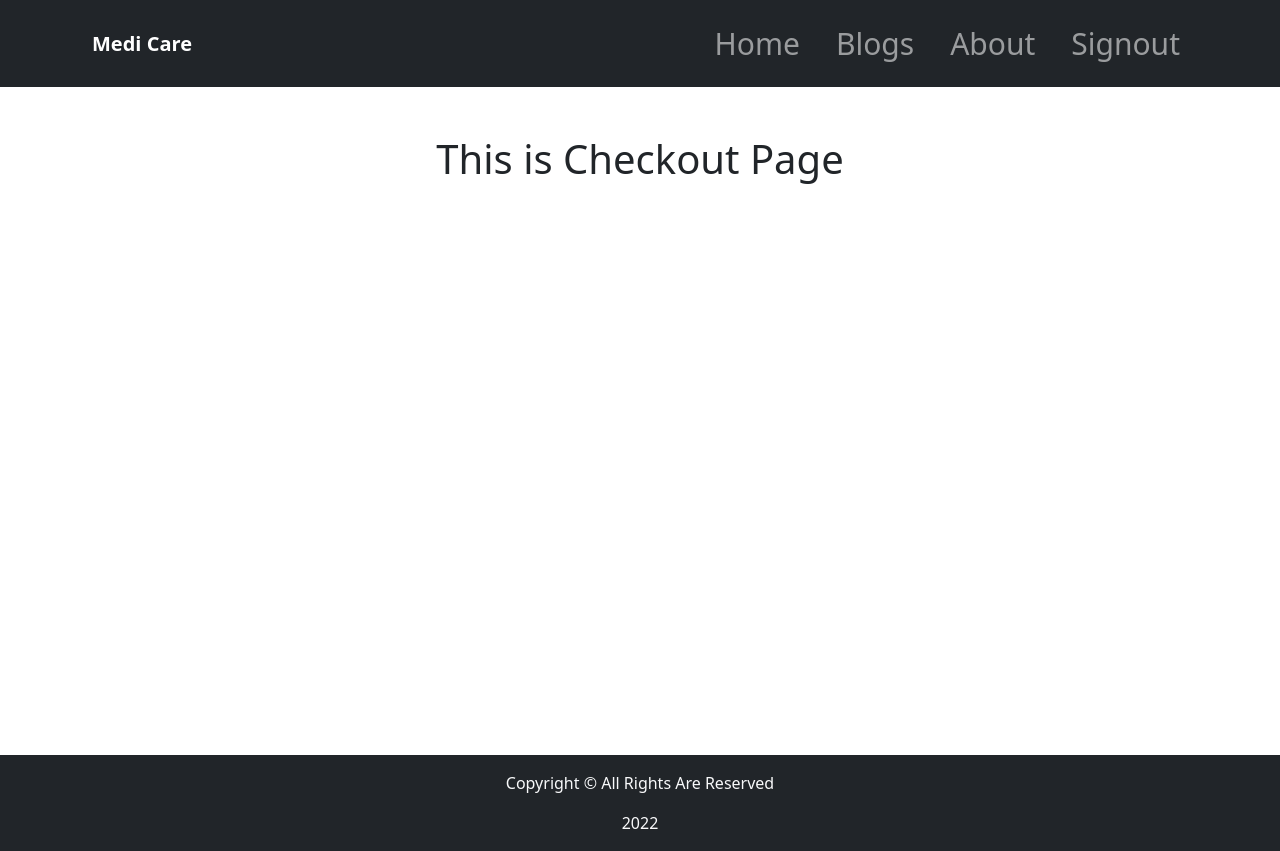
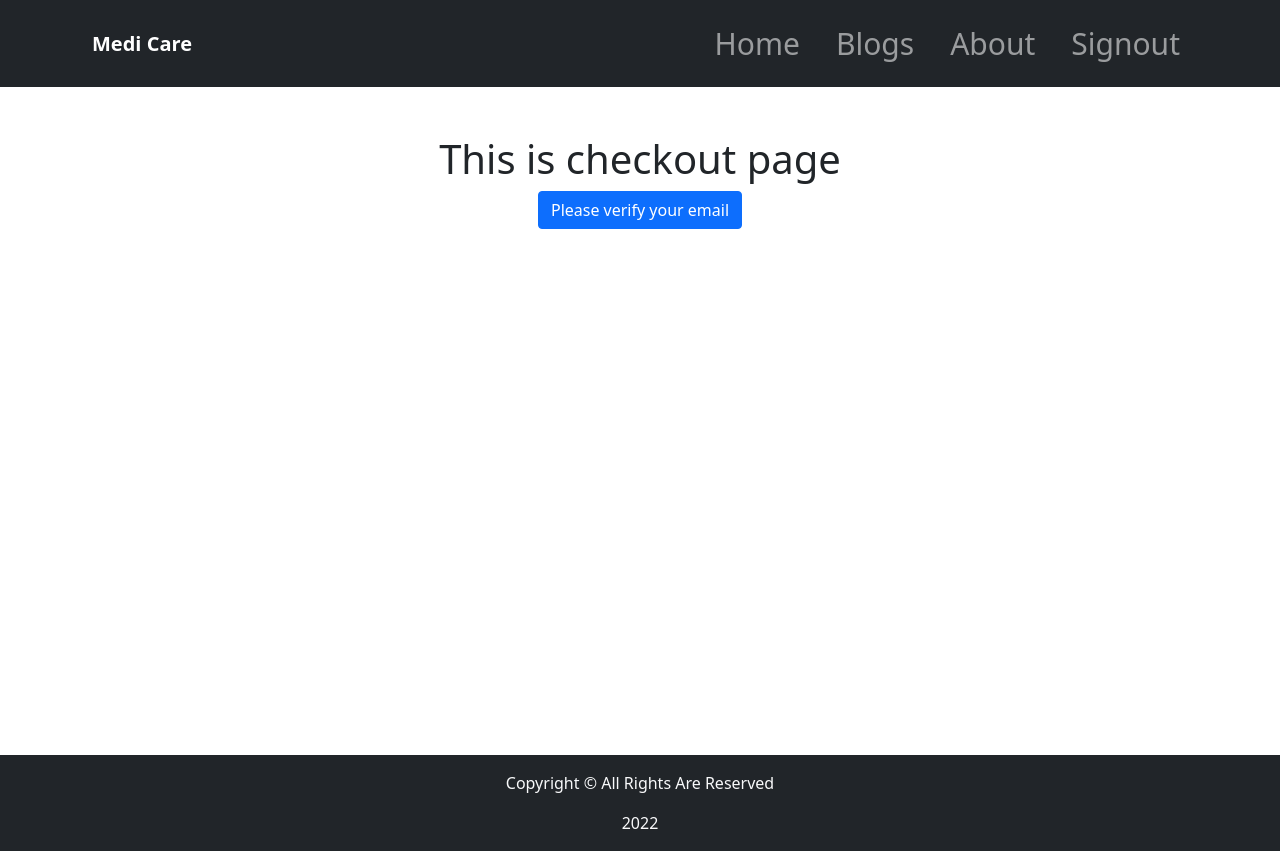
Before and after one commit to coderrakibul/assignment-10, a React (Create React App) app: page /checkout in a window 1280 px wide. Built offline with nearby package versions, Linux system fonts and the light colour scheme; no server answers; sample sign-in values are in the browser's storage.

Commit message:
email verify system implemented

```diff
--- a/src/Checkout/Checkout.js
+++ b/src/Checkout/Checkout.js
@@ -1,10 +1,35 @@
-import React from 'react';
-import './Checkout.css'
+import React, { useState } from 'react';
+import './Checkout.css';
+import auth from '../firebase.init';
+import { useSendEmailVerification } from 'react-firebase-hooks/auth';
 
 const Checkout = () => {
+    const [email, setEmail] = useState('');
+    const [sendEmailVerification, sending, error] = useSendEmailVerification(
+        auth
+    );
+
+    if (error) {
+        return (
+            <div>
+                <p>Error: {error.message}</p>
+            </div>
+        );
+    }
+    if (sending) {
+        return <p>Sending...</p>;
+    }
     return (
         <div className='container text-center checkout-container mt-5'>
-            <h1>This is Checkout Page</h1>
+            <h1>This is checkout page</h1>
+            <button className='btn btn-primary'
+                onClick={async () => {
+                    await sendEmailVerification();
+                    alert('Sent email');
+                }}
+            >
+                Please verify your email
+            </button>
         </div>
     );
 };
```
